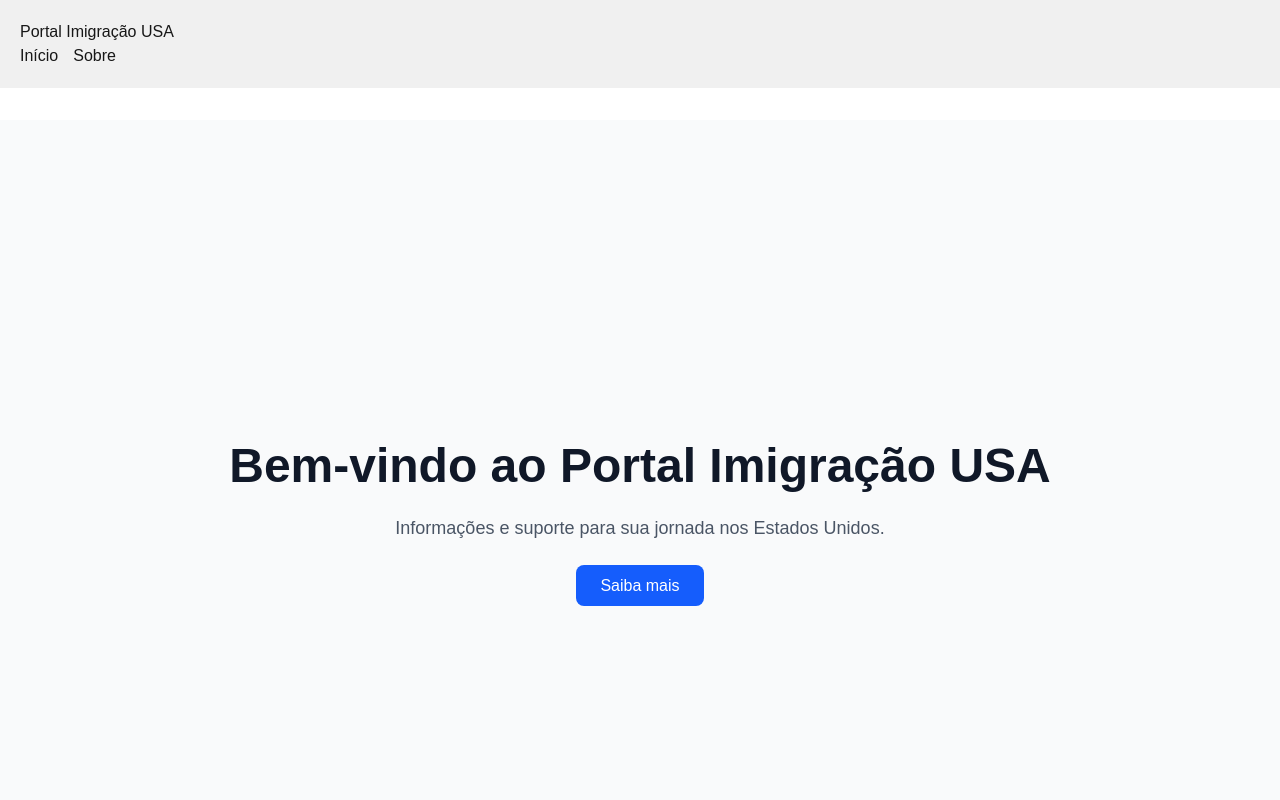
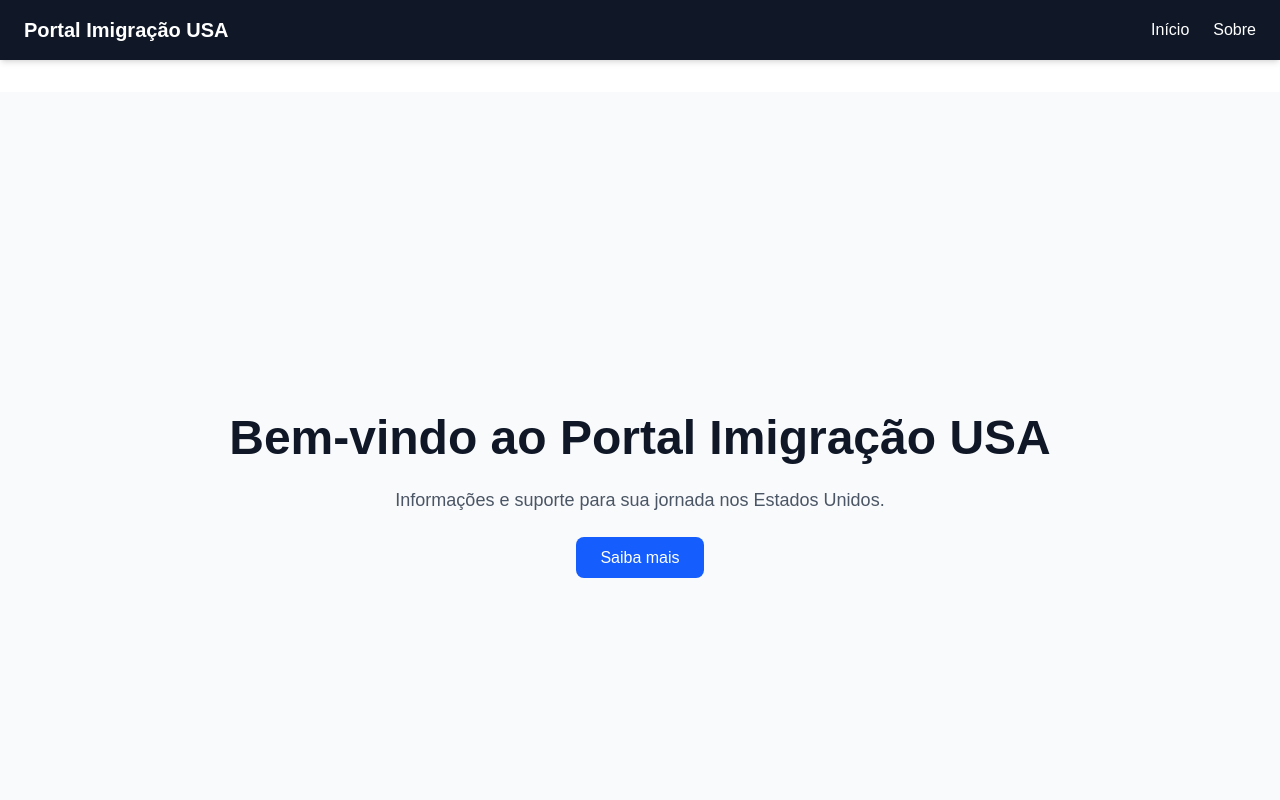
Before and after one commit to Ilton21/portalimigracaousa, a Next.js app: page / in a window 1280 px wide. Shown: the top 800 px of the page. Built offline with nearby package versions, Linux system fonts and the light colour scheme.

Commit message:
feat: Header estilizado com Tailwind

```diff
--- a/components/Header.js
+++ b/components/Header.js
@@ -1,13 +1,20 @@
-import Link from 'next/link';
+import Link from "next/link";
 
 export default function Header() {
   return (
-    <header style={{ padding: "20px", backgroundColor: "#f0f0f0" }}>
-      <h1>Portal Imigração USA</h1>
-      <nav>
-        <Link href="/" style={{ marginRight: "15px" }}>Início</Link>
-        <Link href="/about">Sobre</Link>
-      </nav>
+    <header className="bg-gray-900 text-white shadow-md">
+      <div className="container mx-auto flex justify-between items-center
+py-4 px-6">
+        <h1 className="text-xl font-bold">Portal Imigração USA</h1>
+        <nav className="space-x-6">
+          <Link href="/" className="hover:text-blue-400 transition">
+            Início
+          </Link>
+          <Link href="/about" className="hover:text-blue-400 transition">
+            Sobre
+          </Link>
+        </nav>
+      </div>
     </header>
   );
 }
```
